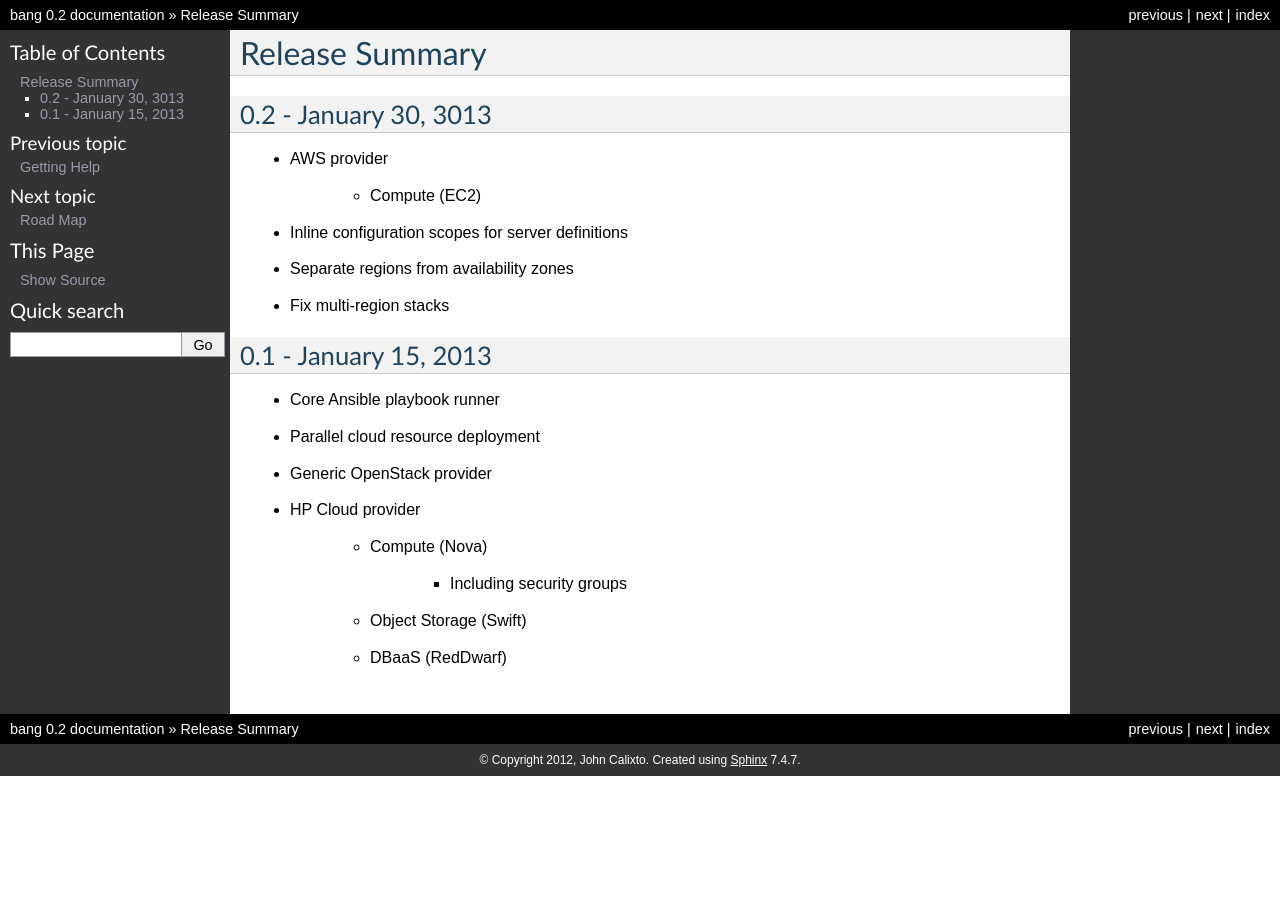
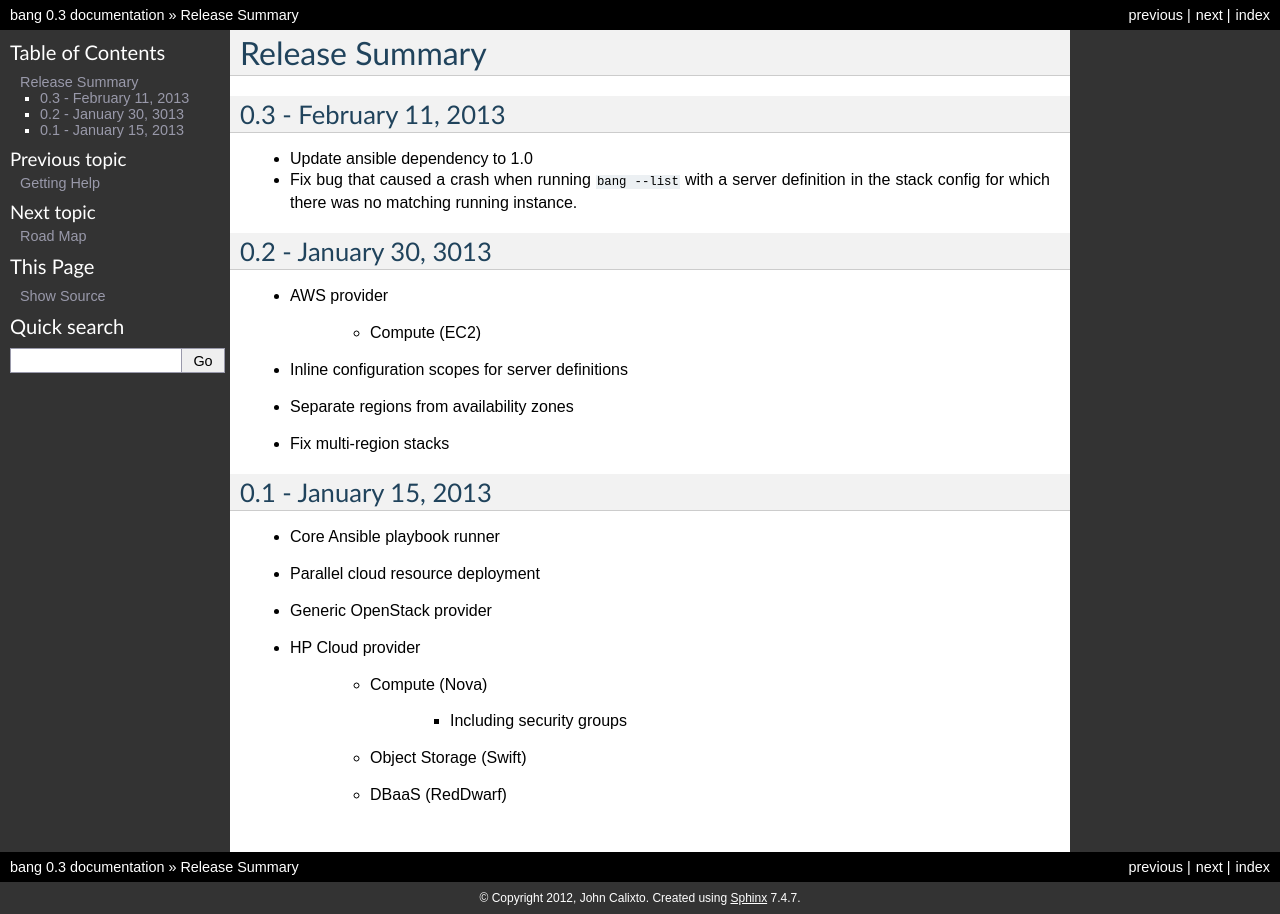
Before and after one commit to fr33jc/bang, a Sphinx documentation site: the page built from doc/releases.txt, in a window 1280 px wide. Built offline with Sphinx 7.4.7, drawn with Linux system fonts in a browser that asks for light colours.

Commit message:
Bump version to 0.3 and update release notes

```diff
--- a/bang/version.py
+++ b/bang/version.py
@@ -1 +1 @@
-VERSION = '0.2'
+VERSION = '0.3'
--- a/doc/releases.txt
+++ b/doc/releases.txt
@@ -1,6 +1,13 @@
 Release Summary
 ===============
 
+
+0.3 - February 11, 2013
+-----------------------
+- Update ansible dependency to 1.0
+- Fix bug that caused a crash when running ``bang --list`` with a
+  server definition in the stack config for which there was no
+  matching running instance.
 
 0.2 - January 30, 3013
 ----------------------
```
